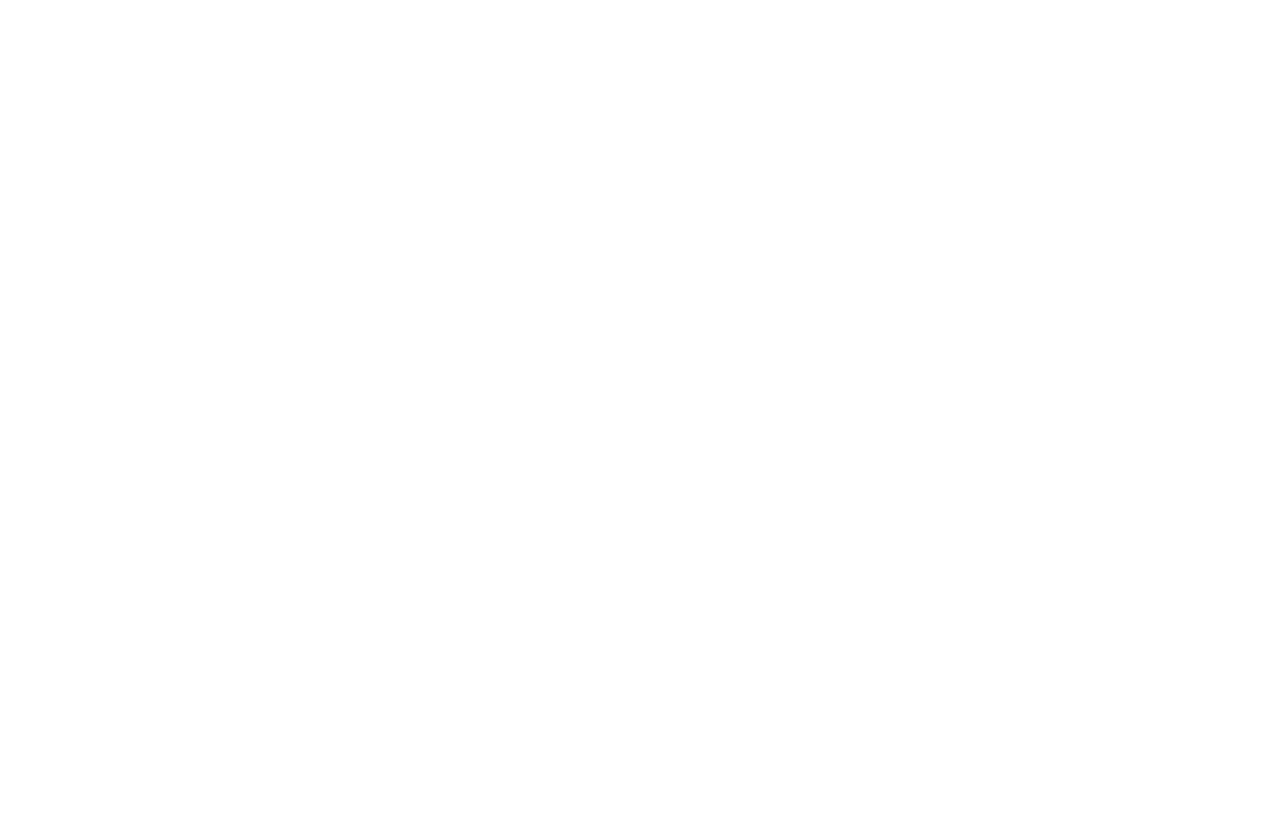
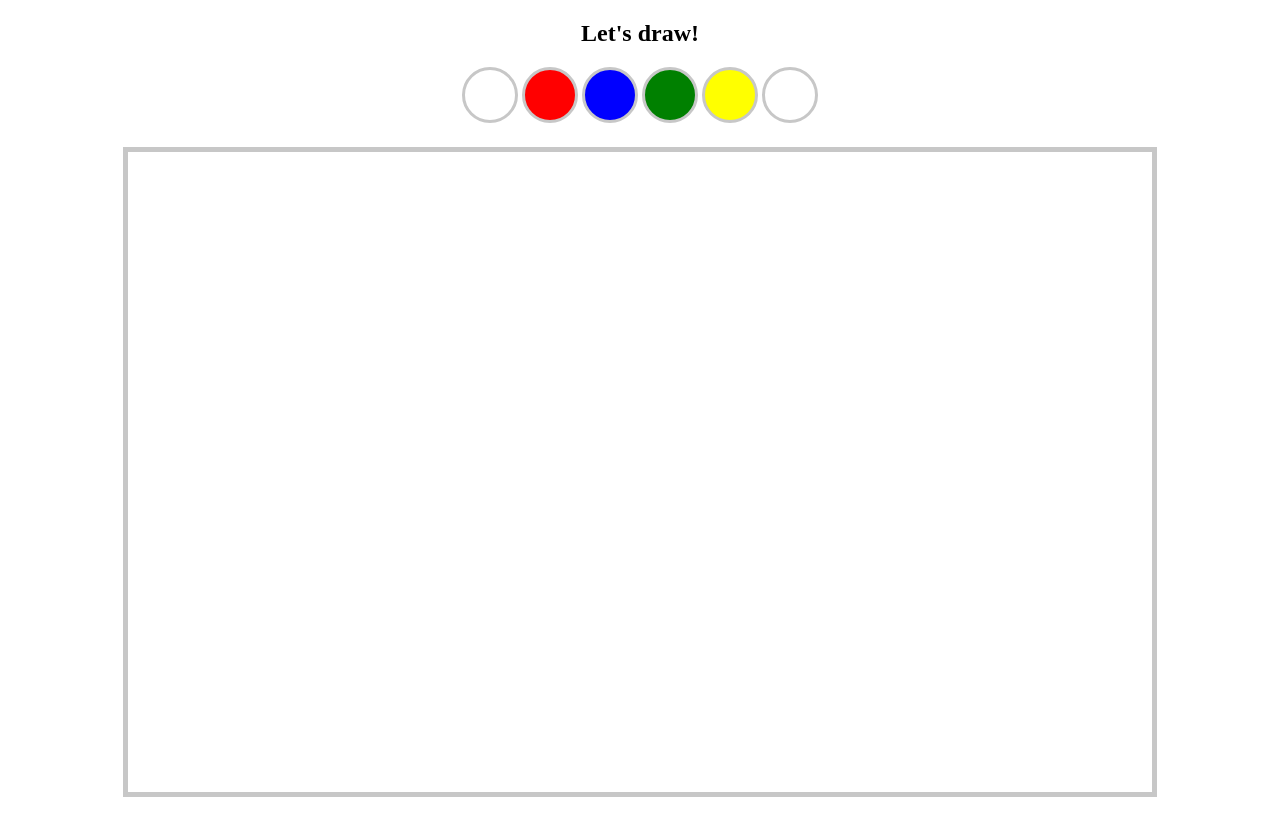
Before and after one commit to gregmarquet/playing-with-canvas, a plain HTML site: page index.html in a window 1280 px wide. Drawn offline with Linux system fonts and the light colour scheme.

Commit message:
change canvas size and add info div with color divs

```diff
--- a/index.html
+++ b/index.html
@@ -6,7 +6,16 @@
   <title>HTML5 Canvas</title>
 </head>
 <body>
-  <canvas id="draw" width="800" height="800"></canvas>
+  <div class="intro">
+    <h2>Let's draw!</h2>
+    <div class="color" id="white"></div>
+    <div class="color" id="red"></div>
+    <div class="color" id="blue"></div>
+    <div class="color" id="green"></div>
+    <div class="color" id="yellow"></div>
+    <div class="color" id="rainbow"></div>
+  </div>
+  <canvas id="draw"></canvas>
   <script type="text/javascript" src="script.js" ></script>
 </body>
 </html>
--- a/script.js
+++ b/script.js
@@ -1,8 +1,8 @@
 const canvas = document.querySelector('#draw');
 const ctx = canvas.getContext('2d');
 
-canvas.width = window.innerWidth;
-canvas.height = window.innerHeight;
+// canvas.width = window.innerWidth;
+// canvas.height = window.innerHeight;
 
 ctx.strokeStyle = '#BADA55';
 ctx.lineJoin = 'round';
--- a/style.css
+++ b/style.css
@@ -0,0 +1,37 @@
+body {
+  text-align: center;
+  margin: 0;
+}
+canvas {
+  border: 5px solid #c7c7c7;
+  width: 80vw;
+  height: 80vh;
+}
+
+.intro {
+  margin: 0 auto 20px;
+}
+
+.color {
+  height: 50px;
+  width: 50px;
+  border: 3px solid #c7c7c7;
+  border-radius: 50%;
+  display: inline-block;
+}
+
+#red {
+  background: red;
+}
+
+#blue {
+  background: blue;
+}
+
+#yellow {
+  background: yellow;
+}
+
+#green {
+  background: green;
+}
```
